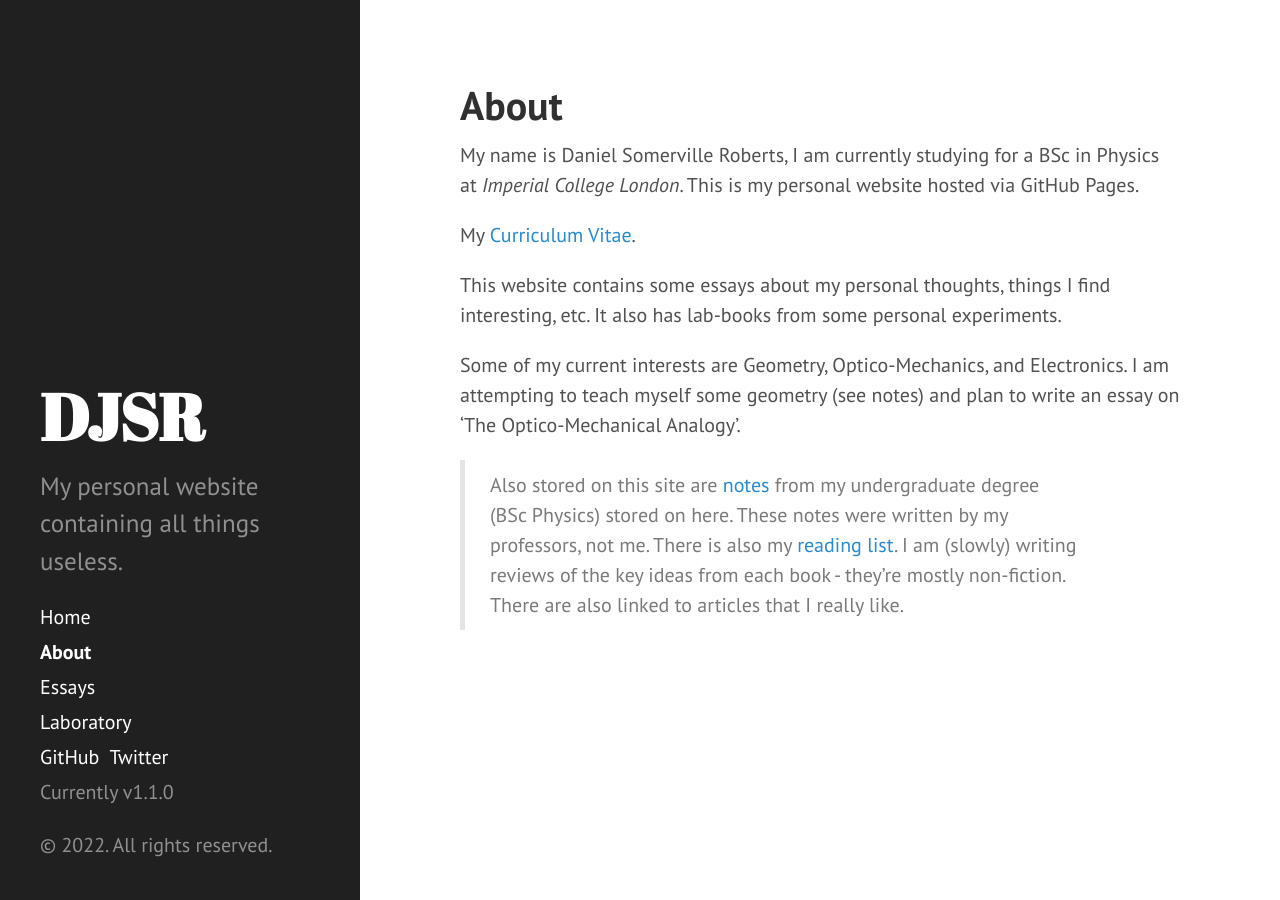
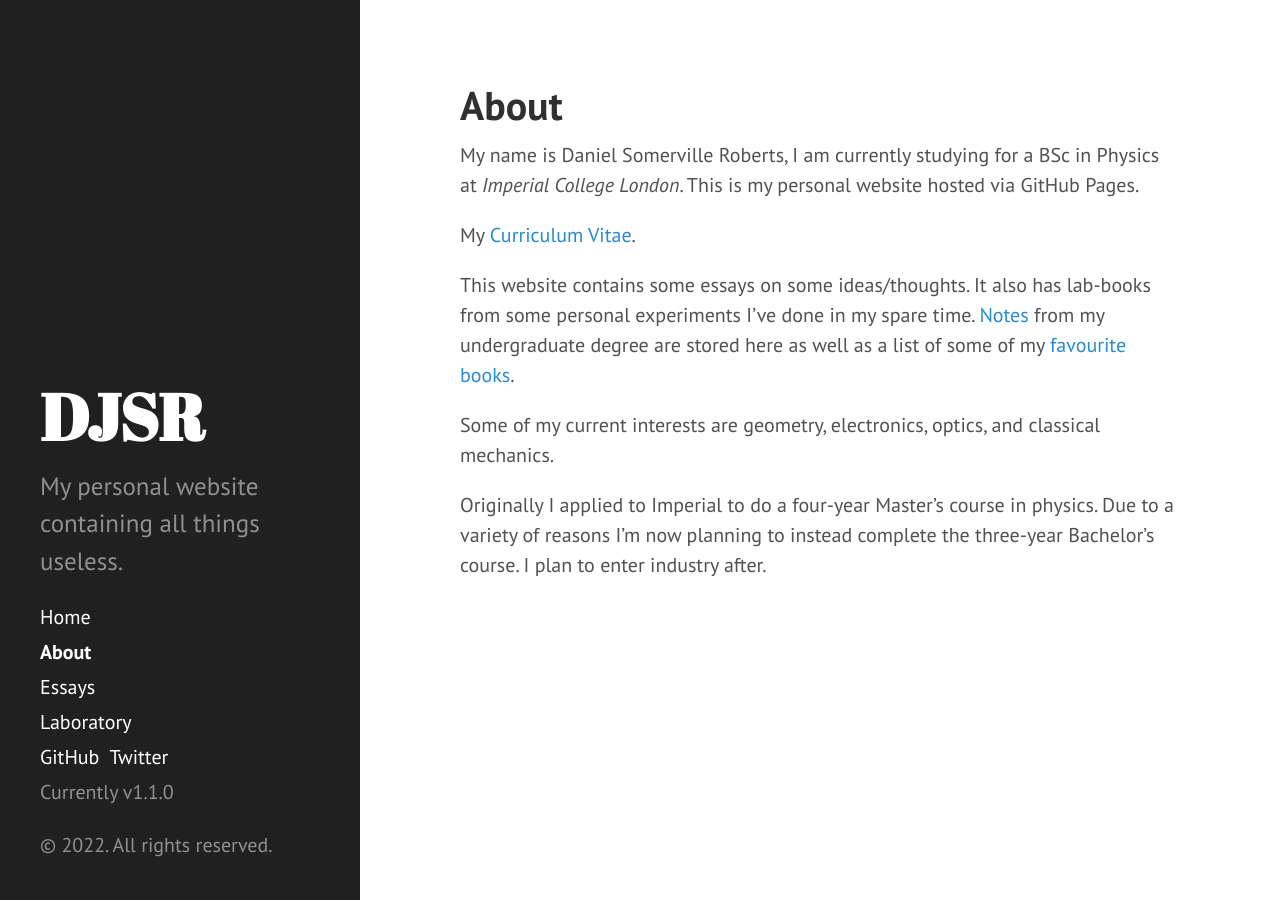
Before and after one commit to dansomrob/dansomrob.github.io, a Jekyll site: the page built from about.md, in a window 1280 px wide. Built offline with Jekyll 4.4.1, drawn with Linux system fonts in a browser that asks for light colours.

Commit message:
Update about.md

```diff
--- a/about.md
+++ b/about.md
@@ -7,8 +7,8 @@ My name is Daniel Somerville Roberts, I am currently studying for a BSc in Physi
 
 My [Curriculum Vitae]({{ site.url}}/CV.pdf).
 
-This website contains some essays about my personal thoughts, things I find interesting, etc. It also has lab-books from some personal experiments.
+This website contains some essays on some ideas/thoughts. It also has lab-books from some personal experiments I've done in my spare time. [Notes]({{ site.url }}/notes) from my undergraduate degree are stored here as well as a list of some of my [favourite books]({{ site.url }}/books).
 
-Some of my current interests are Geometry, Optico-Mechanics, and Electronics. I am attempting to teach myself some geometry (see notes) and plan to write an essay on 'The Optico-Mechanical Analogy'.
+Some of my current interests are geometry, electronics, optics, and classical mechanics.
 
-> Also stored on this site are [notes]({{ site.url }}/notes) from my undergraduate degree (BSc Physics) stored on here. These notes were written by my professors, not me. There is also my [reading list]({{ site.url }}/books). I am (slowly) writing reviews of the key ideas from each book - they're mostly non-fiction. There are also linked to articles that I really like.
+Originally I applied to Imperial to do a four-year Master's course in physics. Due to a variety of reasons I'm now planning to instead complete the three-year Bachelor's course. I plan to enter industry after.
```
